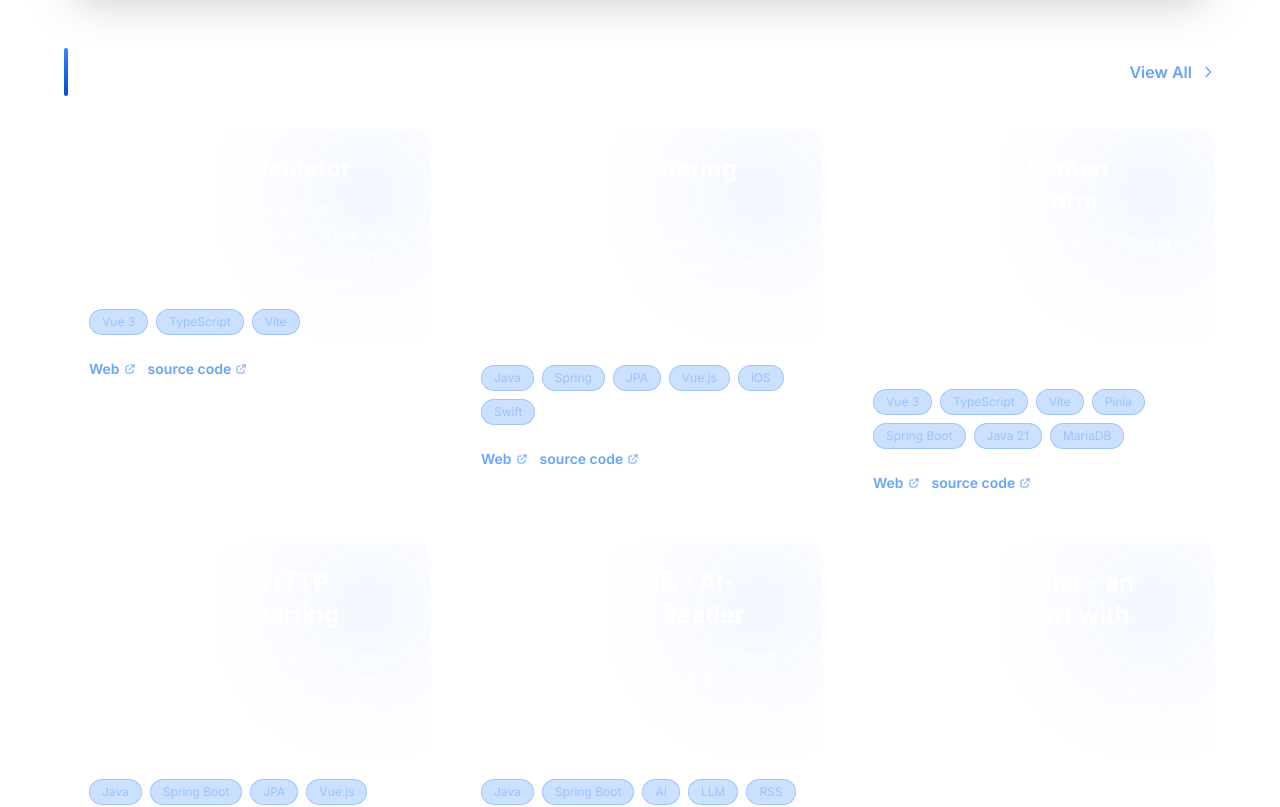
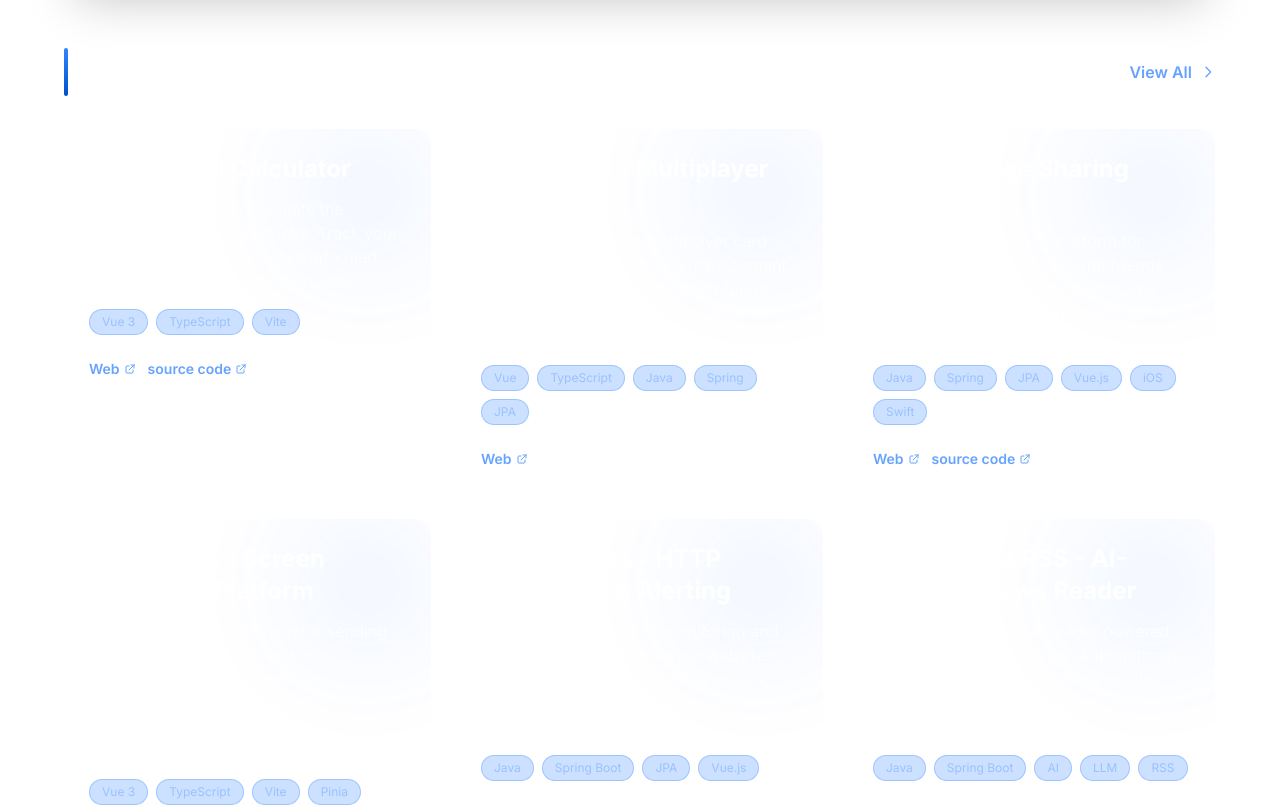
Before and after one commit to oglimmer/homepage-oglimmer.com, a Nuxt app: page / in a window 1280 px wide. Shown: the part 1240-2047 px from the top of the page. Built offline with nearby package versions, Linux system fonts and the light colour scheme.

Commit message:
chore(projects): add Cybernight multiplayer card game to project list

```diff
--- a/data/projects.ts
+++ b/data/projects.ts
@@ -14,6 +14,14 @@ export const projects: Project[] = [
       ["https://github.com/oglimmer/coffee-kcal-calc/", "source code"]
     ],
     techList: "[Vue 3, TypeScript, Vite]"
+  },
+  {
+    title: "Cybernight - Multiplayer Card Game",
+    text: "A cyberpunk-themed multiplayer card game focused on resource management. Play against others in a neon-lit future where strategy and card play determine your success.",
+    linkData: [
+      ["https://cybernight.oglimmer.com", "Web"]
+    ],
+    techList: "[Vue, TypeScript, Java, Spring, JPA]"
   },
   {
     title: "Picz2 - Image Sharing System",
```
